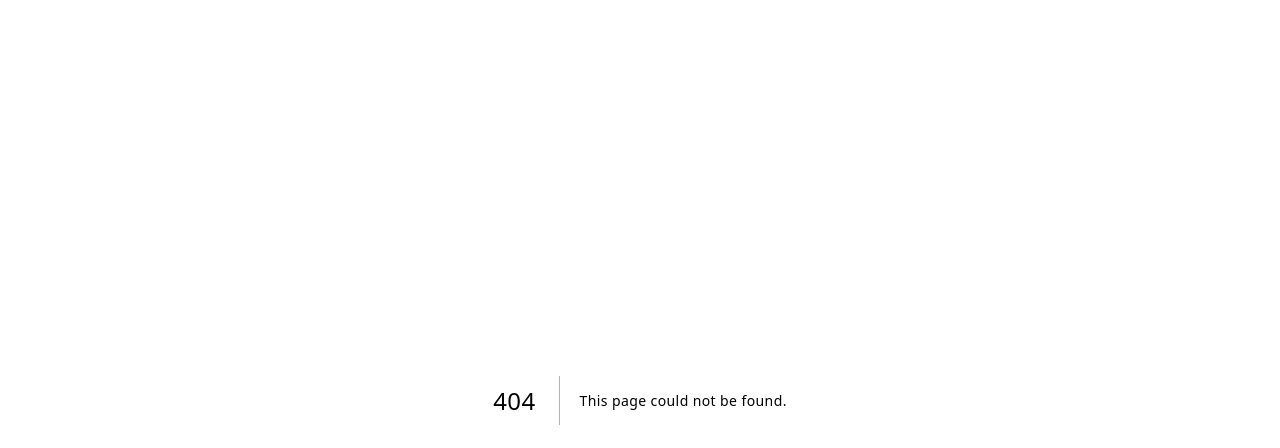
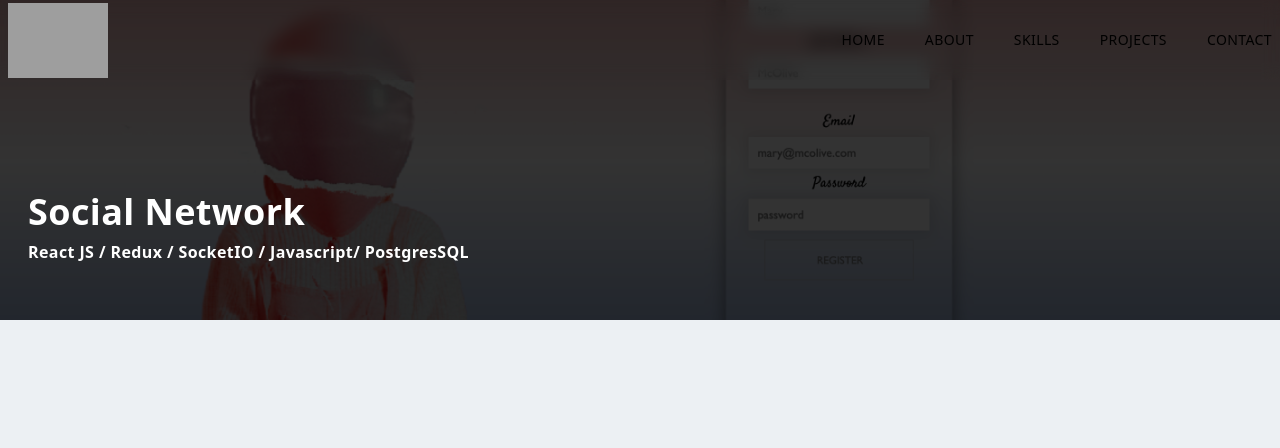
Before and after one commit to Deni465/portfolio-app, a Next.js app: page /socialnetwork in a window 1280 px wide. Before the commit this address had no page. Shown: the top 448 px of the page. Built offline with nearby package versions, Linux system fonts and the light colour scheme; grey boxes are pictures that could not be loaded.

Commit message:
created the socialnetwork page to show the project and added a few first elements

```diff
--- a/components/navbar.jsx
+++ b/components/navbar.jsx
@@ -93,12 +93,14 @@ export default function Navbar() {
                 >
                     <div>
                         <div className="flex w-full items-center justify-between">
+                            <Link href="/">
                                 <Image
                                     src="/../public/assets/db.png"
                                     width="70"
                                     height="35"
                                     alt="/"
                                 />
+                            </Link>
                             <div
                                 onClick={handleNav}
                                 className="rounded-full shadow-lg shadow-gray-400 p-3 cursor-pointer"
@@ -115,19 +117,44 @@ export default function Navbar() {
                     <div className="py-4 flex flex-col">
                         <ul className="uppercase">
                             <Link href="/">
-                                <li className="py-4 text-sm">Home</li>
+                                <li
+                                    onClick={() => setNav(false)}
+                                    className="py-4 text-sm"
+                                >
+                                    Home
+                                </li>
                             </Link>
-                            <Link href="/">
-                                <li className="py-4 text-sm">About</li>
+                            <Link href="/#about">
+                                <li
+                                    onClick={() => setNav(false)}
+                                    className="py-4 text-sm"
+                                >
+                                    About
+                                </li>
                             </Link>
-                            <Link href="/">
-                                <li className="py-4 text-sm">Skills</li>
+                            <Link href="/#skills">
+                                <li
+                                    onClick={() => setNav(false)}
+                                    className="py-4 text-sm"
+                                >
+                                    Skills
+                                </li>
                             </Link>
-                            <Link href="/">
-                                <li className="py-4 text-sm">Projects</li>
+                            <Link href="/#projects">
+                                <li
+                                    onClick={() => setNav(false)}
+                                    className="py-4 text-sm"
+                                >
+                                    Projects
+                                </li>
                             </Link>
-                            <Link href="/">
-                                <li className="py-4 text-sm">Contact</li>
+                            <Link href="/#contact">
+                                <li
+                                    onClick={() => setNav(false)}
+                                    className="py-4 text-sm"
+                                >
+                                    Contact
+                                </li>
                             </Link>
                         </ul>
                         <div className="pt-40">
@@ -141,9 +168,11 @@ export default function Navbar() {
                                 <div className="rounded-full shadow-lg shadow-gray-400 p-3 cursor-pointer hover:scale-105 ease-in duration-300">
                                     <FaGithub />
                                 </div>
+
                                 <div className="rounded-full shadow-lg shadow-gray-400 p-3 cursor-pointer hover:scale-105 ease-in duration-300">
                                     <AiOutlineMail />
                                 </div>
+
                                 <div className="rounded-full shadow-lg shadow-gray-400 p-3 cursor-pointer hover:scale-105 ease-in duration-300">
                                     <BsFillPersonLinesFill />
                                 </div>
--- a/pages/_app.js
+++ b/pages/_app.js
@@ -1,7 +1,13 @@
-import '../styles/globals.css'
+import Navbar from "../components/Navbar";
+import "../styles/globals.css";
 
 function MyApp({ Component, pageProps }) {
-  return <Component {...pageProps} />
+    return (
+        <>
+            <Navbar />
+            <Component {...pageProps} />
+        </>
+    );
 }
 
-export default MyApp
+export default MyApp;
--- a/pages/index.js
+++ b/pages/index.js
@@ -1,6 +1,5 @@
 import Head from "next/head";
 import React from "react";
-import Navbar from "../components/Navbar";
 import Main from "../components/Main";
 import About from "../components/About";
 import Skills from "../components/Skills";
@@ -18,7 +17,6 @@ export default function Home() {
                 />
                 <link rel="icon" href="/favicon.ico" />
             </Head>
-            <Navbar />
             <Main />
             <About />
             <Skills />
--- /dev/null
+++ b/pages/socialnetwork.jsx
@@ -0,0 +1,28 @@
+import Image from "next/image";
+import React from "react";
+import Social from "../public/assets/projects/SocialNetwork.png";
+
+const socialnetwork = () => {
+    return (
+        <div className="w-full">
+            <div className="w-screen h-[30vh] lg:h-[40vh] relative">
+                <div className="absolute top-0 left-0 w-full h-[30vh] lg:h-[40vh] bg-black/80 z-10" />
+                <Image
+                    className="absolute z-1"
+                    layout="fill"
+                    objectFit="cover"
+                    src={Social}
+                    alt="/"
+                />
+                <div className="absolute top-[70%] max-w-[1240px] w-full left-[50%] right-[50%] translate-x-[-50%] translate-y-[-50%] text-white z-10 p-2">
+                    <h2 className="py-2">Social Network</h2>
+                    <h3>
+                        React JS / Redux / SocketIO / Javascript/ PostgresSQL
+                    </h3>
+                </div>
+            </div>
+        </div>
+    );
+};
+
+export default socialnetwork;
```
Lines whose indentation alone changed are shown as unchanged.
